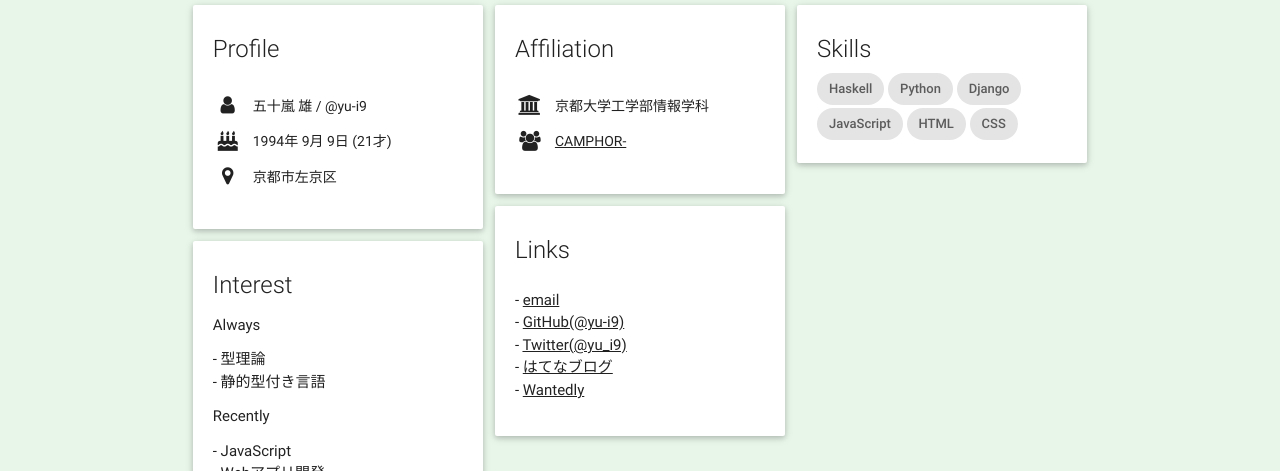
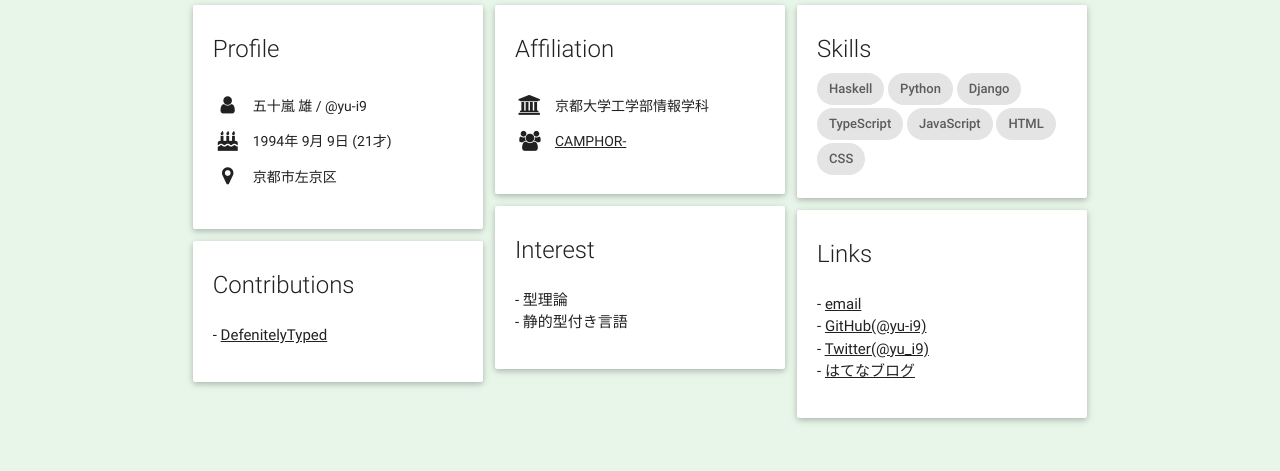
Before and after one commit to yigarashi-9/portfolio, a plain HTML site: page index.html in a window 1280 px wide. Shown: the part 196-667 px from the top of the page. Drawn offline with Linux system fonts and the light colour scheme.

Commit message:
情報を更新した

```diff
--- a/index.html
+++ b/index.html
@@ -50,6 +50,7 @@
                 <span class="chip">Haskell</span>
                 <span class="chip">Python</span>
                 <span class="chip">Django</span>
+                <span class="chip">TypeScript</span>
                 <span class="chip">JavaScript</span>
                 <span class="chip">HTML</span>
                 <span class="chip">CSS</span>
@@ -57,16 +58,18 @@
             </div>
             <div class="card">
               <div class="card-content">
+                <span class="card-title">Contributions</span>
+                <ul class="hyphen">
+                  <li><a href="https://github.com/DefinitelyTyped/DefinitelyTyped/tree/master/react-tabs">DefenitelyTyped</a></li>
+                </ul>
+              </div>
+            </div>
+            <div class="card">
+              <div class="card-content">
                 <span class="card-title">Interest</span>
-                <h6>Always</h6>
                 <ul class="hyphen">
                   <li>型理論</li>
                   <li>静的型付き言語</li>
-                </ul>
-                <h6>Recently</h6>
-                <ul class="hyphen">
-                  <li>JavaScript</li>
-                  <li>Webアプリ開発</li>
                 </ul>
               </div>
             </div>
@@ -78,7 +81,6 @@
                   <li><a href="https://github.com/yu-i9">GitHub(@yu-i9)</a></li>
                   <li><a href="https://twitter.com/yu_i9">Twitter(@yu_i9)</a></li>
                   <li><a href="http://yu-i9.hatenablog.com/">はてなブログ</a></li>
-                  <li><a href="https://www.wantedly.com/users/17821906">Wantedly</a></li>
                 </ul>
               </div>
             </div>
```
